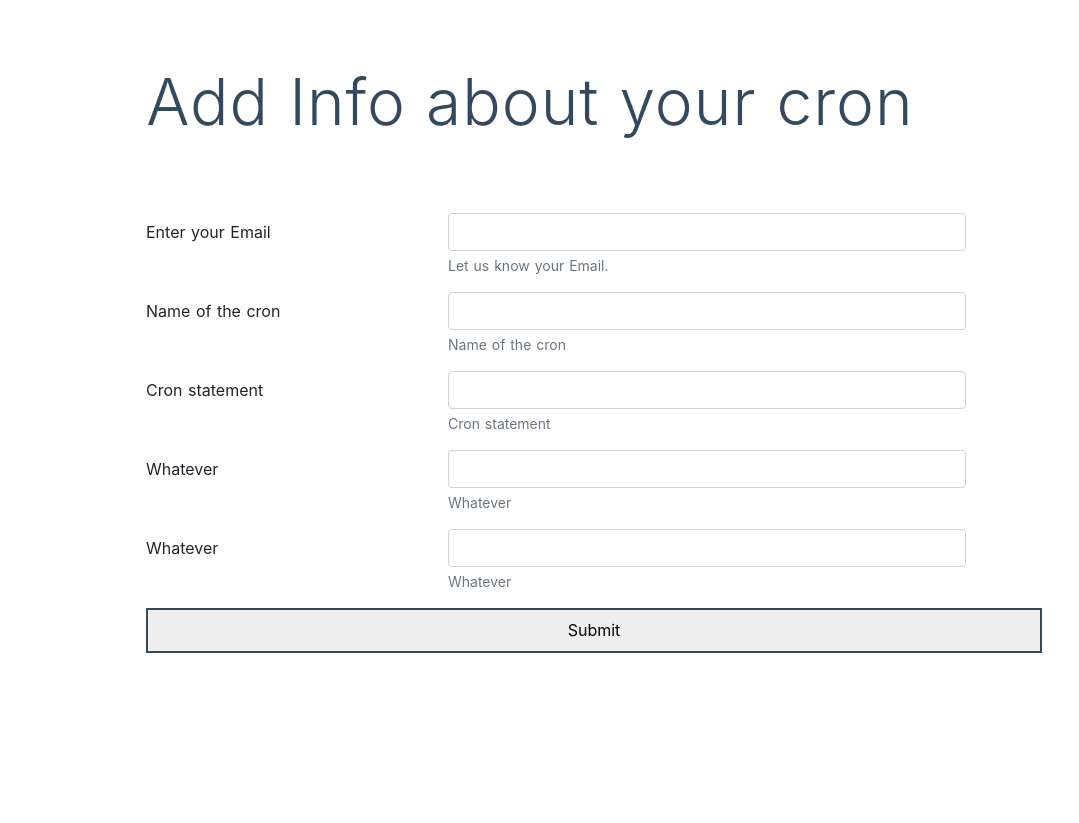
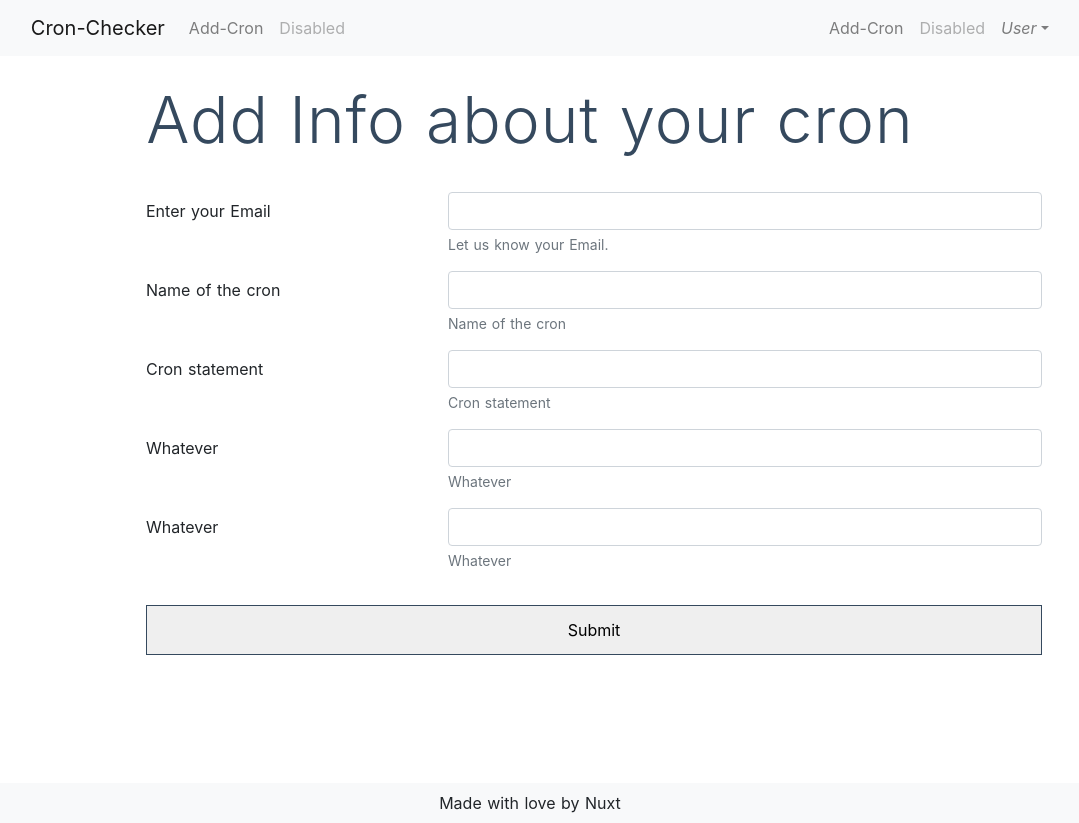
Before and after one commit to pwnsoni/cron-checker, a Nuxt app: page /addcron in a window 1280 px wide. Shown: the whole page, without its empty margins (110-1189 px from the left). Before the commit the page ends 800 px from the top, so only its background shows below. Built offline with nearby package versions, Linux system fonts and the light colour scheme.

Commit message:
added header and footer

```diff
--- /dev/null
+++ b/components/Footer.vue
@@ -0,0 +1,17 @@
+<template>
+    <div>
+        <b-navbar toggleable="lg" type="light" variant="light">
+            <div id="centered"> Made with love by Nuxt </div>
+        </b-navbar>
+    </div>
+</template>
+
+<style >
+
+#centered{
+    width: 100%;
+    text-align: center;
+    justify-content: center;
+}
+
+</style>
--- /dev/null
+++ b/components/Header.vue
@@ -0,0 +1,41 @@
+<template>
+    <div>
+        <b-navbar toggleable="lg" type="light" variant="light">
+            <b-navbar-brand to="/" id="home">Cron-Checker</b-navbar-brand>
+
+            <b-navbar-toggle target="nav-collapse"></b-navbar-toggle>
+
+            <b-collapse id="nav-collapse" is-nav>
+            <b-navbar-nav>
+                <b-nav-item to="/addcron">Add-Cron</b-nav-item>
+                <b-nav-item href="#" disabled>Disabled</b-nav-item>
+            </b-navbar-nav>
+
+            <!-- Right aligned nav items -->
+            <b-navbar-nav class="ml-auto" id="right">
+                <b-navbar-nav>
+                    <b-nav-item to="/addcron">Add-Cron</b-nav-item>
+                    <b-nav-item href="#"  disabled>Disabled</b-nav-item>
+                </b-navbar-nav>
+                <b-nav-item-dropdown right>
+                <template #button-content >
+                    <em>User</em>
+                </template>
+                <b-dropdown-item href="#" disabled>Profile</b-dropdown-item>
+                <b-dropdown-item href="#" disabled>Sign Out</b-dropdown-item>
+                </b-nav-item-dropdown>
+            </b-navbar-nav>
+            </b-collapse>
+        </b-navbar>
+    </div>
+</template>
+
+<style>
+#home{
+    padding-left: 10%;
+}
+
+#right{
+    padding-right: 10%;
+}
+</style>
--- a/layouts/default.vue
+++ b/layouts/default.vue
@@ -1,6 +1,8 @@
 <template>
   <div>
+    <Header />
     <Nuxt />
+    <Footer />
   </div>
 </template>
 
--- a/package.json
+++ b/package.json
@@ -12,6 +12,8 @@
     "bootstrap": "^4.6.0",
     "bootstrap-vue": "^2.21.2",
     "core-js": "^3.9.1",
+    "dotenv": "^8.2.0",
+    "express": "^4.17.1",
     "nuxt": "^2.15.3"
   },
   "devDependencies": {}
--- a/pages/addcron.vue
+++ b/pages/addcron.vue
@@ -10,7 +10,7 @@
                 label-cols-sm="4"
                 label-cols-lg="4"
                 content-cols-sm
-                content-cols-lg="7"
+                content-cols-lg="8"
                 description="Let us know your Email."
                 label="Enter your Email"
                 label-for="input-horizontal"
@@ -22,7 +22,7 @@
                 label-cols-sm="4"
                 label-cols-lg="4"
                 content-cols-sm
-                content-cols-lg="7"
+                content-cols-lg="8"
                 description="Name of the cron"
                 label="Name of the cron"
                 label-for="input-horizontal"
@@ -35,12 +35,12 @@
                 label-cols-sm="4"
                 label-cols-lg="4"
                 content-cols-sm
-                content-cols-lg="7"
+                content-cols-lg="8"
                 description="Cron statement"
                 label="Cron statement"
                 label-for="input-horizontal"
                 >
-                <b-form-input id="input-horizontal" v-model="cronStatement"></b-form-input>
+                <b-form-input id="input-horizontal" v-model="form.cronStatement"></b-form-input>
             </b-form-group>
 
             <b-form-group
@@ -48,7 +48,7 @@
                 label-cols-sm="4"
                 label-cols-lg="4"
                 content-cols-sm
-                content-cols-lg="7"
+                content-cols-lg="8"
                 description="Whatever"
                 label="Whatever"
                 label-for="input-horizontal"
@@ -61,7 +61,7 @@
                 label-cols-sm="10"
                 label-cols-lg="4"
                 content-cols-sm
-                content-cols-lg="7"
+                content-cols-lg="8"
                 description="Whatever"
                 label="Whatever"
                 label-for="input-horizontal"
@@ -126,12 +126,11 @@
 }
 #mine{
     width: 100%;
-    height: 45px;
+    height: 50px;
     margin: auto;
+    margin-top: 2%;
     transition-duration: 0.4s;
-    border: 2px solid #35495e;
-    /* padding-left: 10%;
-    padding-right: 10%; */
+    border: 0.5px solid #35495e;
 }
 #mine:hover {
   background-color: #35495e; /* Green */
@@ -157,6 +156,8 @@
   letter-spacing: 1px;
   text-align: center;
   padding: 5%;
+  padding-bottom: 2%;
+  padding-top: 2%;
 }
 
 </style>
--- a/pages/index.vue
+++ b/pages/index.vue
@@ -53,7 +53,7 @@ export default {}
     sans-serif;
   display: block;
   font-weight: 300;
-  font-size: 100px;
+  font-size: 6vw;
   color: #35495e;
   letter-spacing: 1px;
 }
```
Also changed, not shown: 1 other file (tests, documents, lock files or other folders).
